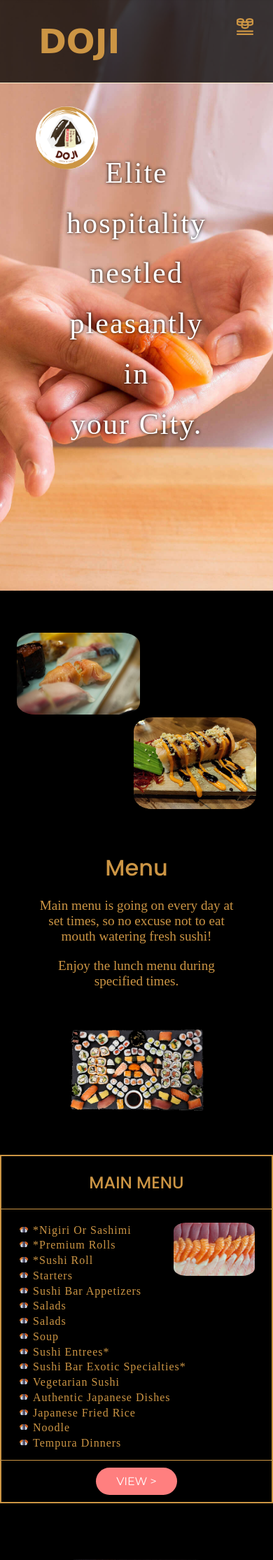
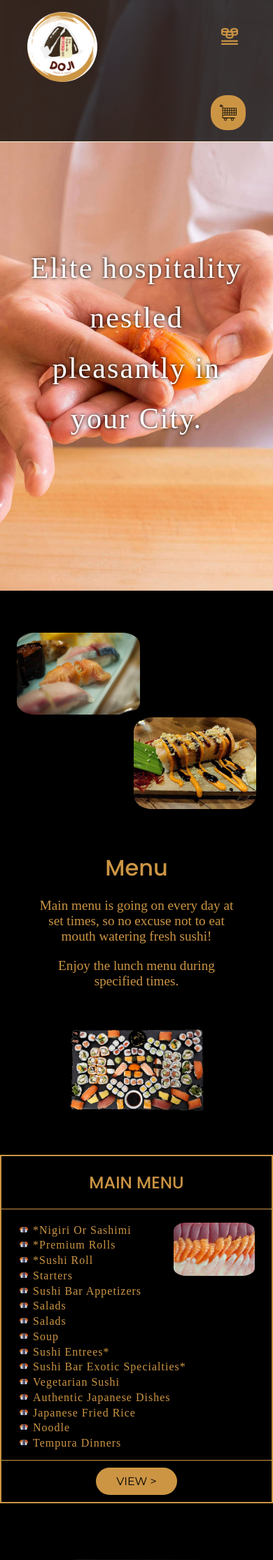
Before and after one commit to andrewymin/Doji_restaurant, a Flask app: page / in a window 390 px wide. Shown: the top 2229 px of the page at 70% size. Run offline with Flask 2, Linux system fonts and the light colour scheme; some libraries are stand-ins or nearby versions; some web fonts are replaced.

Commit message:
clean up animations and colors

```diff
--- a/api/main.py
+++ b/api/main.py
@@ -19,8 +19,12 @@ stripe.api_key = app.config['STRIPE_SECRET_KEY']
 app.config['SQLALCHEMY_DATABASE_URI'] = 'sqlite:///menu.db'
 app.config['SQLALCHEMY_TRACK_MODIFICATIONS'] = False
 db = SQLAlchemy(app)
+menu = db.Table('menu', db.metadata, autoload=True, autoload_with=db.engine)
 
-menu = db.Table('menu', db.metadata, autoload=True, autoload_with=db.engine)
+# # Flask_sqlalchemy update to 3x now has different setup to allow databases
+# db = SQLAlchemy()
+# menu = db.Table('menu', db.metadata)
+# db.init_app(app)
 
 
 @app.route('/')
@@ -28,7 +32,7 @@ def home():
     return render_template('index.html')
 
 
-@app.route('/all_day', methods=["GET", "POST"])
+@app.route('/main', methods=["GET", "POST"])
 def day():
     # querying using db.session since not using model existing menu db
     results = db.session.query(menu).all()
@@ -38,7 +42,8 @@ def day():
     # print(item_5)
     # if item_5[3]:
     #     pass
-    return render_template('all_day_menu.html', menu=results)
+    # return render_template('all_day_menu.html', menu=results)
+    return render_template('main_menu.html', menu=results)
     # return render_template('cart.html')
 
 
--- a/api/static/css/styles.css
+++ b/api/static/css/styles.css
@@ -41,8 +38,12 @@ body {
   overflow-y: scroll;
   /* perspective: 10px; */
   /*transform-style: preserve-3d;*/
+/*  background-color: #000;*/
+  color: #CC9544;
+}
+
+section, footer {
   background-color: #000;
-  color: #CC9544;
 }
 
 /************************ Fonts ***************************/
@@ -83,12 +84,15 @@ body {
 .brand > a {
   font-family: 'Macondo', cursive;
   font-weight: bold;
-  font-size: 3rem;
+  font-size: 0;
+  padding: 0;
+  border-radius: 50%;
 }
 
 nav {
   display: flex;
   justify-content: space-between;
+  align-items: center;
   text-align: center;
   padding: 17px 10%;
 }
@@ -102,11 +106,18 @@ nav {
 }
 
 .nav-item:hover {
-  color: #FF6464;
+  color: #ff7f7f;
+}
+
+#menu_icon {
+  display: none;
 }
 
 .hamburger-icon, .close-icon {
   width: 1.5rem;
+  position: absolute;
+  left: 30%;
+  top: 22%;
 }
 
 .icon {
@@ -121,13 +132,9 @@ nav {
 }
 
 .logo-symbol {
-  position: absolute;
   border-radius: 50%;
-  top: 18%;
-  left: 13%;
-  max-width: 23%;
-  min-width: 10%;
-  animation: fadein 1s ease-in;
+/*  animation: fadein 1s ease-in;*/
+  width: 100px;
 }
 
 .title {
@@ -208,7 +215,7 @@ nav {
   max-width: 30%;
   top: 3px;
   right: 1.5rem;
-  z-index: -1;
+  z-index: 1;
 }
 
 .lunch-p {
@@ -292,7 +284,7 @@ nav {
   border: 2px solid #cc9544;
   margin: 5rem 10rem;
   position: relative;
-  z-index: 0;
+  z-index: 3;
 }
 
 .float-left {
@@ -324,11 +316,11 @@ nav {
 }
 
 .menu_button {
-  color: #fff;
+  color: #000;
   display: inline-block;
   border-radius: 20px;
   text-decoration: none;
-  background: #ff7f7f;
+  background: #CC9544;
   cursor: pointer;
   min-width: 30%;
   border: none;
@@ -496,13 +492,6 @@ footer {
   cursor: pointer;
 }
 
-nav div:nth-child(3) {
-  /* max-width: 9%; */
-  min-width: 10%;
-  height: 10%;
-  margin-top: 14px;
-}
-
 .item_num {
   background-color: #83b311;
   border-radius: 50%;
@@ -513,27 +502,26 @@ nav div:nth-child(3) {
   pointer-events: none;
 }
 
-.cart {
-  background-color: crimson;
+.cart_icon {
+  background-color: #CC9544;
   border: none;
   outline: none;
-  width: 75%;
+  width: 50px;
+  height: 50px;
   letter-spacing: 2px;
   padding: 13px;
   border-radius: 22px;
   text-decoration: none;
-  height: 100%;
-  color: #eee;
   display: block;
   cursor: pointer;
 }
 
-.cart img {
+.cart_icon img {
   width: 1.5rem;
 }
 
-.cart:hover {
-  background-color: darkred;
+.cart_icon:hover {
+  background-color: #ff7f7f;
 }
 
 .l-main {
@@ -990,18 +982,24 @@ input[type="text"] {
     text-align: left;
   }
 
+  #menu_icon {
+    display: block;
+    grid-column: 2;
+    grid-row: 1;
+    position: relative;
+    width: 100%;
+    height: 100%;
+  }
+
   .icon {
     display: block;
-    position: absolute;
-    top: .75rem;
-    right: .75rem;
+    width: fit-content;
+    padding: 0;
   }
 
   .close-icon {
     position: absolute;
-    top: 50%;
-    transform: translate(-50%, -50%);
-    left: 50%;
+    left: 30%;
     display: none;
   }
 
@@ -1009,6 +1007,13 @@ input[type="text"] {
     max-width: 77px;
     height: 75%;
     margin-top: 14px;
+    grid-column: 2/3;
+  }
+
+  .title {
+    top: 58%;
+    width: 100%;
+    padding: 0 2rem;
   }
 
   .sushi-main {
--- a/api/static/js/cart_page.js
+++ b/api/static/js/cart_page.js
@@ -2,6 +2,7 @@ const overlay = $('#overlay');
 var items = localStorage.getItem('items') || [];
 
 function current_cart(items){
+  console.log(JSON.parse(localStorage.getItem('items')).length)
   $.ajax({
     url:"/shopping_cart",
     type: "POST",
@@ -241,6 +242,7 @@ function updateItem(edit_item_pos){
 
 function checkout(){
     var items_json = JSON.parse(localStorage.getItem('items'))
+    if (items_json != 0) {
         $.ajax({
             url:"/create-checkout-session",
             type: "POST",
@@ -250,3 +252,5 @@ function checkout(){
             }
         })
     }
+    console.log('no items in cart to checkout!')
+}
--- /dev/null
+++ b/api/templates/components/footer.html
@@ -0,0 +1,11 @@
+
+  <div class="modal" id="modal"></div>
+  <div id='overlay'></div>
+
+  <button onclick="topFunction()" id='topButton' title="Go to top">Top</button>
+  <footer><!-- will add copyright © with jquery  --></footer>
+
+
+</body>
+
+</html>
--- a/api/templates/footer.html
+++ /dev/null
@@ -1,12 +0,0 @@
-
-    <footer>
-      <!-- will add copyright © with jquery  -->
-    </footer>
-
-<!--  </div>-->
-    <button onclick="topFunction()" id='topButton' title="Go to top">Top</button>
-
-
-</body>
-
-</html>
--- a/api/templates/index.html
+++ b/api/templates/index.html
@@ -15,7 +15,8 @@
 
       <nav class='navbar'>
         <div class="brand">
-          <a class="nav-item active" href="{{ url_for('home') }}">DOJI</a>
+<!--          <a class="nav-item active" href="{{ url_for('home') }}">DOJI</a>-->
+          <a class="nav-item active" href="{{ url_for('home') }}"><img class="logo-symbol" src="../static/images/DOJI.png" /></a>
         </div>
         <div class="drop-down">
           <a class="nav-item dp-items" href=#menu>Menu</a>
@@ -23,25 +24,28 @@
           <a class="nav-item dp-items" href=#contact>Times</a>
         </div>
 
-        <div class="address nav-address">
-          <a href="#" class="menu_button monts-reg">Order Ahead!</a>
+        <div class="cart">
+          <div class="item_num"></div>
+          <a class='cart_icon' href="{{url_for('cart')}}"><img src="../static/images/cart-icon.svg" /></a>
         </div>
 
-        <a href="#" class="nav-item icon">
-          <img class="hamburger-icon flipIn" src="../static/images/menu-icon.svg" alt="menu-icon">
-          <img class="close-icon" src="../static/images/close-symbol.svg" alt="close-dropdown-menu">
-        </a>
+        <div id="menu_icon">
+          <a href="#" class="nav-item icon">
+            <img class="hamburger-icon flipIn" src="../static/images/menu-icon.svg" alt="menu-icon">
+            <img class="close-icon" src="../static/images/close-symbol.svg" alt="close-dropdown-menu">
+          </a>
+        </div>
+
       </nav>
 
       <div class="main">
-        <img class="logo-symbol" src="../static/images/DOJI.png" />
+<!--        <img class="logo-symbol" src="../static/images/DOJI.png" />-->
         <h1 class="title">Elite hospitality<br /> nestled pleasantly in <br />your City.</h1>
       </div>
 
     </section>
 
     <!-- Will end the header template here for all other pages if any -->
-
 
     <section class="content">
 
```
Also changed, not shown: other parts of api/static/css/styles.css (+40 -50 lines), other parts of api/templates/index.html (+8 -51 lines), api/static/js/gsap.js (+43 -43 lines), api/templates/cart.html (+13 -25 lines), api/templates/components/map_times.html (added, +44 -0 lines), api/templates/lunch_menu.html (+14 -71 lines), api/templates/main_menu.html (renamed from api/templates/all_day_menu.html, +14 -76 lines), api/static/images/DOJI_brand.png (added), api/templates/components/header.html (line endings or trailing spaces), 1 other file. Lines whose indentation alone changed are shown as unchanged.
